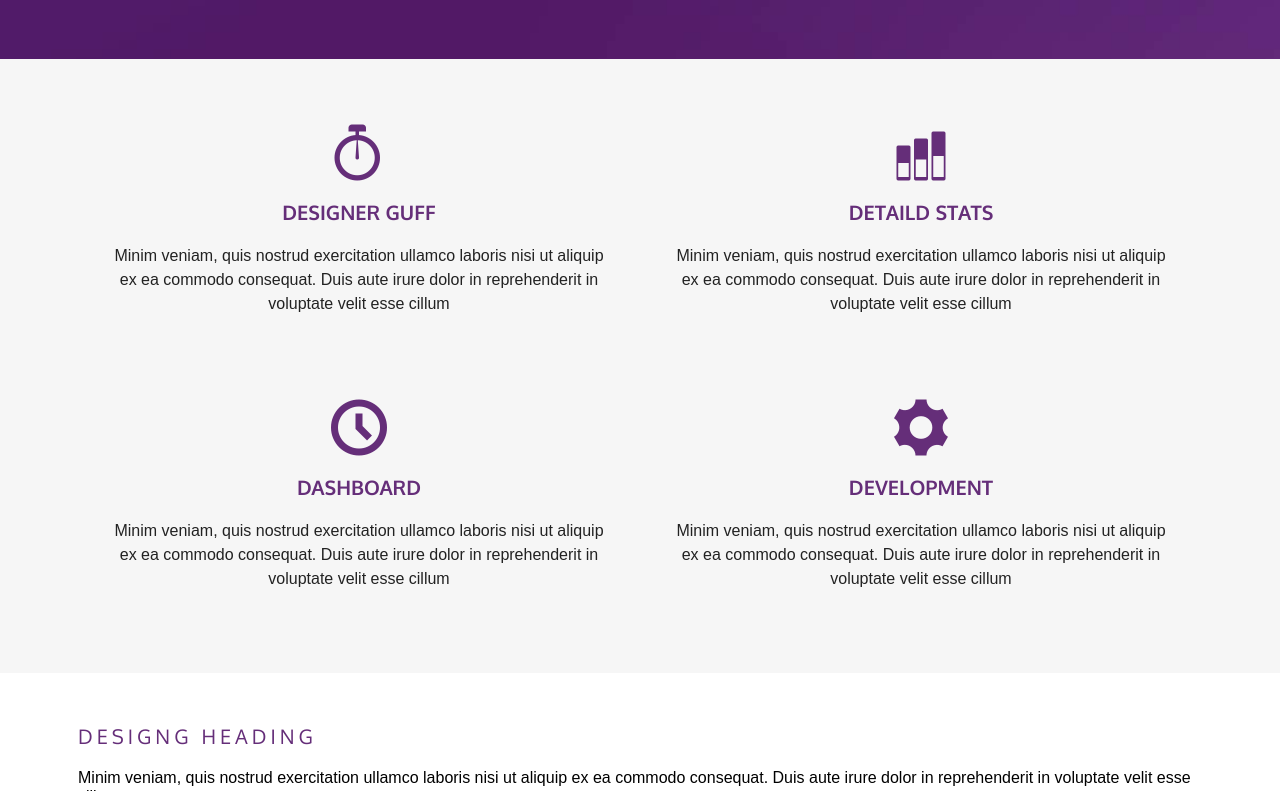
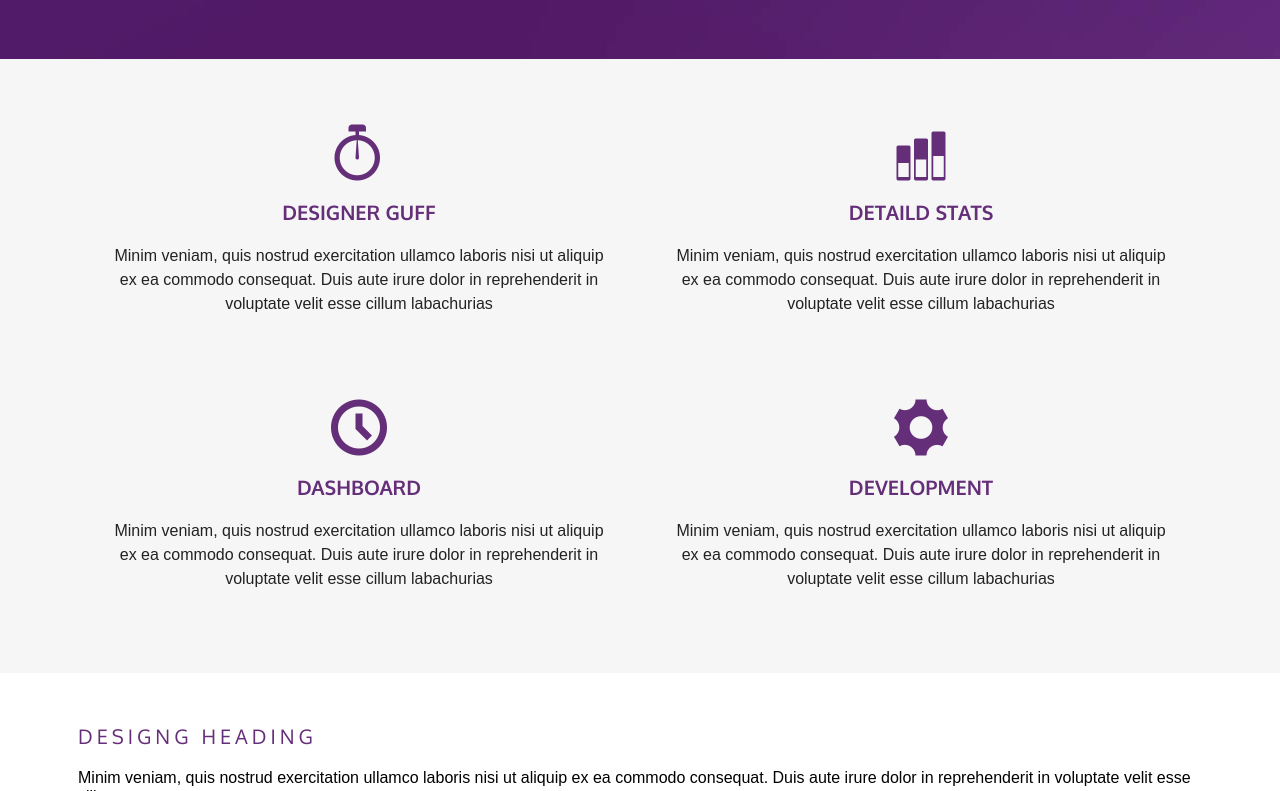
Before and after one commit to FelipeeReiss/responsive-designer, a plain HTML site: page index.html in a window 1280 px wide. Shown: the part 628-1419 px from the top of the page. Drawn offline with Linux system fonts and the light colour scheme; files whose address does not match are found by name.

Commit message:
added La

```diff
--- a/index.html
+++ b/index.html
@@ -47,28 +47,28 @@
                 <span class="icon-stopwatch"></span>
                 <h3 class="middle-content-title">Designer Guff</h3>
                 <p>Minim veniam, quis nostrud exercitation ullamco laboris nisi ut aliquip ex ea commodo consequat. Duis aute irure dolor
-                in reprehenderit in voluptate velit esse cillum</p>
+                in reprehenderit in voluptate velit esse cillum labachurias</p>
             </article>
 
             <article class="col-1_4">
                 <span class="icon-stats-bars2"></span>
                 <h3 class="middle-content-title">Detaild Stats</h3>
                 <p>Minim veniam, quis nostrud exercitation ullamco laboris nisi ut aliquip ex ea commodo consequat. Duis aute irure dolor
-                in reprehenderit in voluptate velit esse cillum</p>
+                in reprehenderit in voluptate velit esse cillum labachurias</p>
             </article>
 
             <article class="col-1_4">
                 <span class="icon-clock"></span>
                 <h3 class="middle-content-title">Dashboard</h3>
                 <p>Minim veniam, quis nostrud exercitation ullamco laboris nisi ut aliquip ex ea commodo consequat. Duis aute irure dolor
-                in reprehenderit in voluptate velit esse cillum</p>
+                in reprehenderit in voluptate velit esse cillum labachurias</p>
             </article>
 
             <article class="col-1_4">
                 <span class="icon-cog"></span>
                 <h3 class="middle-content-title">Development</h3>
                 <p>Minim veniam, quis nostrud exercitation ullamco laboris nisi ut aliquip ex ea commodo consequat. Duis aute irure dolor
-                in reprehenderit in voluptate velit esse cillum</p>
+                in reprehenderit in voluptate velit esse cillum labachurias</p>
             </article>
         </div>
     </section>
```
